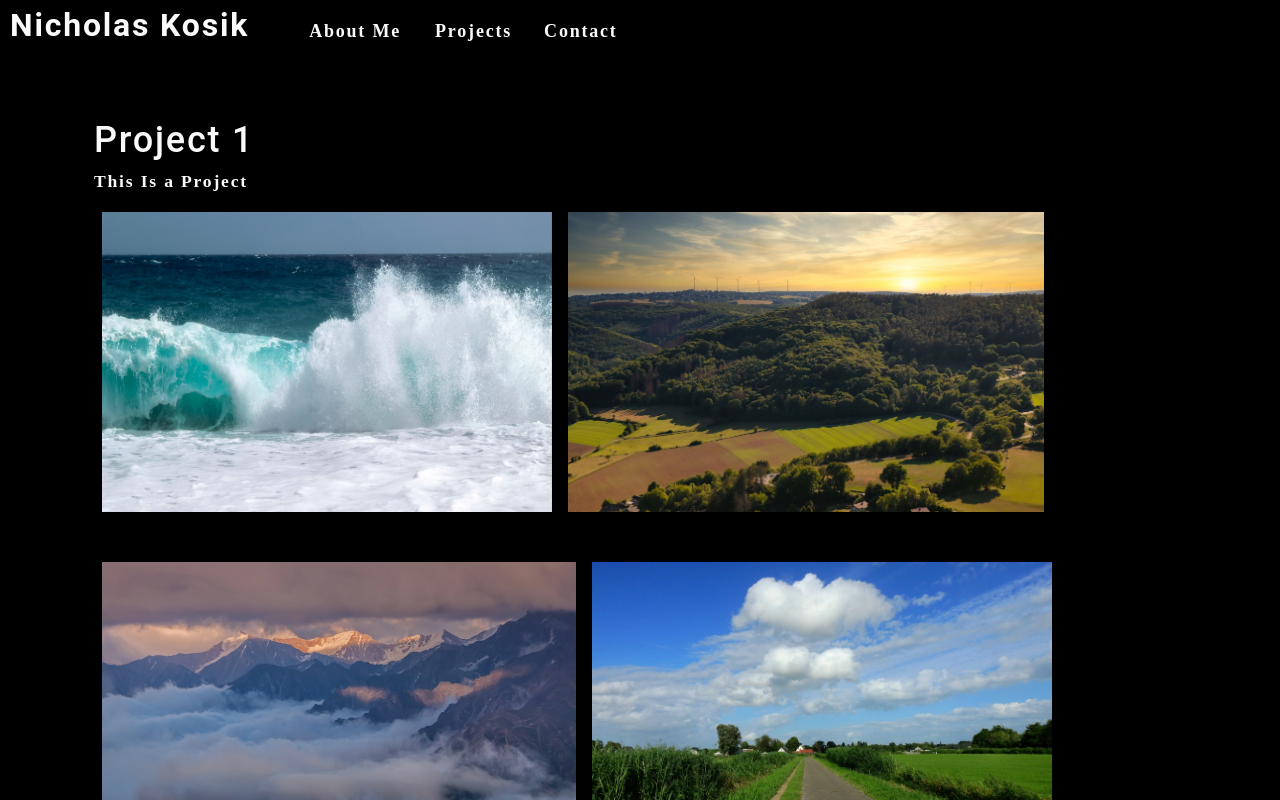
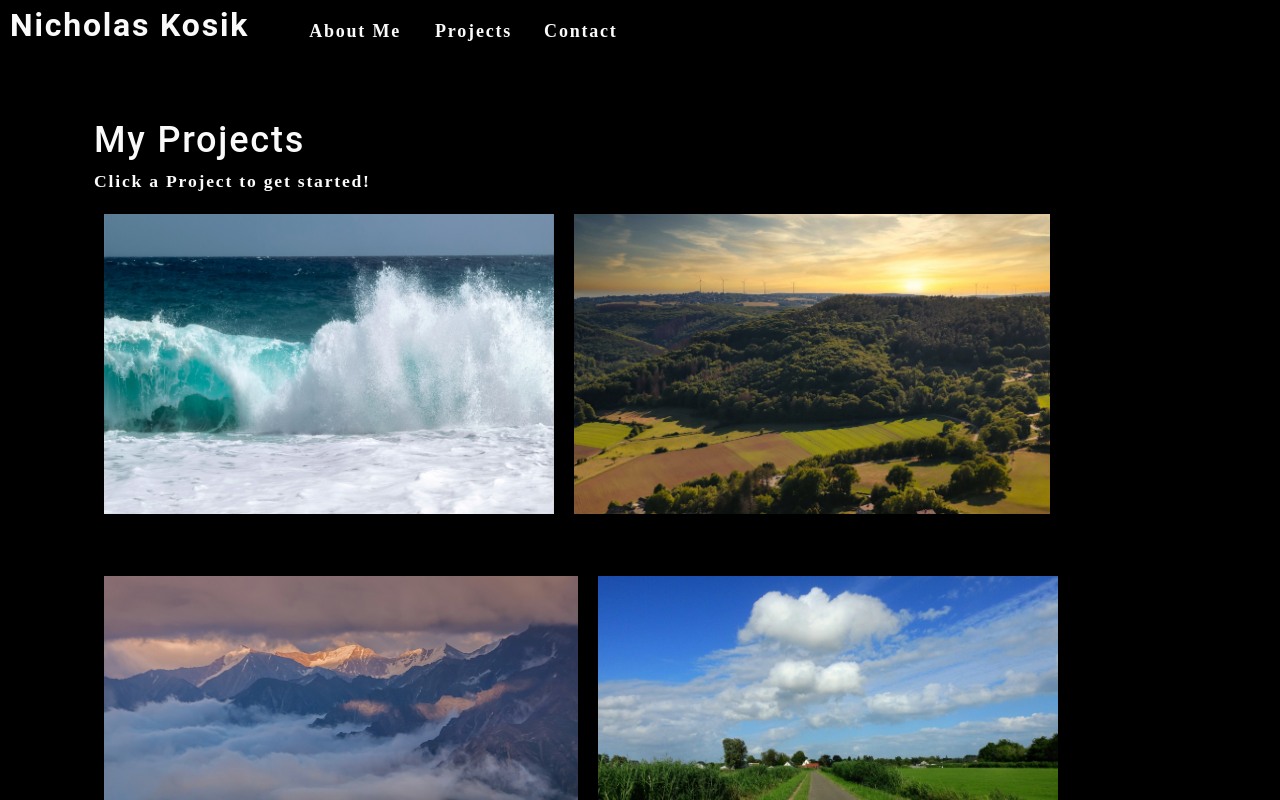
Before and after one commit to Thor40/ReactPortfolio, a React (Create React App) app in the folder react-protfolio/: page / in a window 1280 px wide. Shown: the top 800 px of the page. Built offline with nearby package versions, Linux system fonts and the light colour scheme.

Commit message:
more edits

```diff
--- a/react-protfolio/src/components/MainPage.js
+++ b/react-protfolio/src/components/MainPage.js
@@ -7,10 +7,7 @@ import ContactForm from './pages/Contact';
 function MainPage() {
 
   const [projects] = useState([
-    { name: "project 1", description: "This Is a Project" },
-    { name: "Project 2", description: "This Is a Project" },
-    { name: "Project 3", description: "This Is a Project" },
-    { name: "Project 4", description: "This Is a Project" },
+    { name: "My Projects", description: "Click a Project to get started!" }
   ]);
 
   const [currentProject, setCurrentProject] = useState(projects[0]);
--- a/react-protfolio/src/components/pages/PhotoList/index.js
+++ b/react-protfolio/src/components/pages/PhotoList/index.js
@@ -4,40 +4,53 @@ function PhotoList({ projects }) {
 
     const [photos] = useState([
         {
-          name: 'Grocery aisle',
+          name: 'Run-Buddy',
           project: 'Project 1',
           description: 'Lorem ipsum dolor sit amet, consectetur adipiscing elit. Nunc ultricie',
+          url: 'www.google.com'
         },
         {
           name: 'Grocery booth',
           project: 'Project 2',
           description: 'Lorem ipsum dolor sit amet, consectetur adipiscing elit. Nunc ultricie',
+          url: 'www.amazon.com'
         },
         {
           name: 'Building exterior',
           project: 'Project 3',
           description: 'Lorem ipsum dolor sit amet, consectetur adipiscing elit. Nunc ultricie',
+          url: 'www.test.com'
         },
         {
           name: 'Restaurant table',
           project: 'Project 4',
           description: 'Lorem ipsum dolor sit amet, consectetur adipiscing elit. Nunc ultricie',
+          url: 'www.dictonary.com'
         }
     ]);
 
     const currentPhotos = photos.filter((photo) => photo.projects === projects);
 
+    const [isShown, setIsShown] = useState(false);
+
     return (
         <div>
           <div className="flex-row">
             {currentPhotos.map((image, i) => (
+              <a href={image.url}>
               <img
                 src={require(`../../../assets/images/${i}.jpg`)}
-                alt={image.name}
+                alt={photos.name}
                 className="img-thumbnail mx-1"
-                key={image.name}
+                a href={photos.url}
+                key={photos.name}
+                onMouseEnter={() => setIsShown(true)}
+                onMouseLeave={() => setIsShown(false)}
               />
-            ))}
+              </a>
+            ))}{isShown && (
+              currentPhotos.name
+            )}
           </div>
         </div>
       );
```
